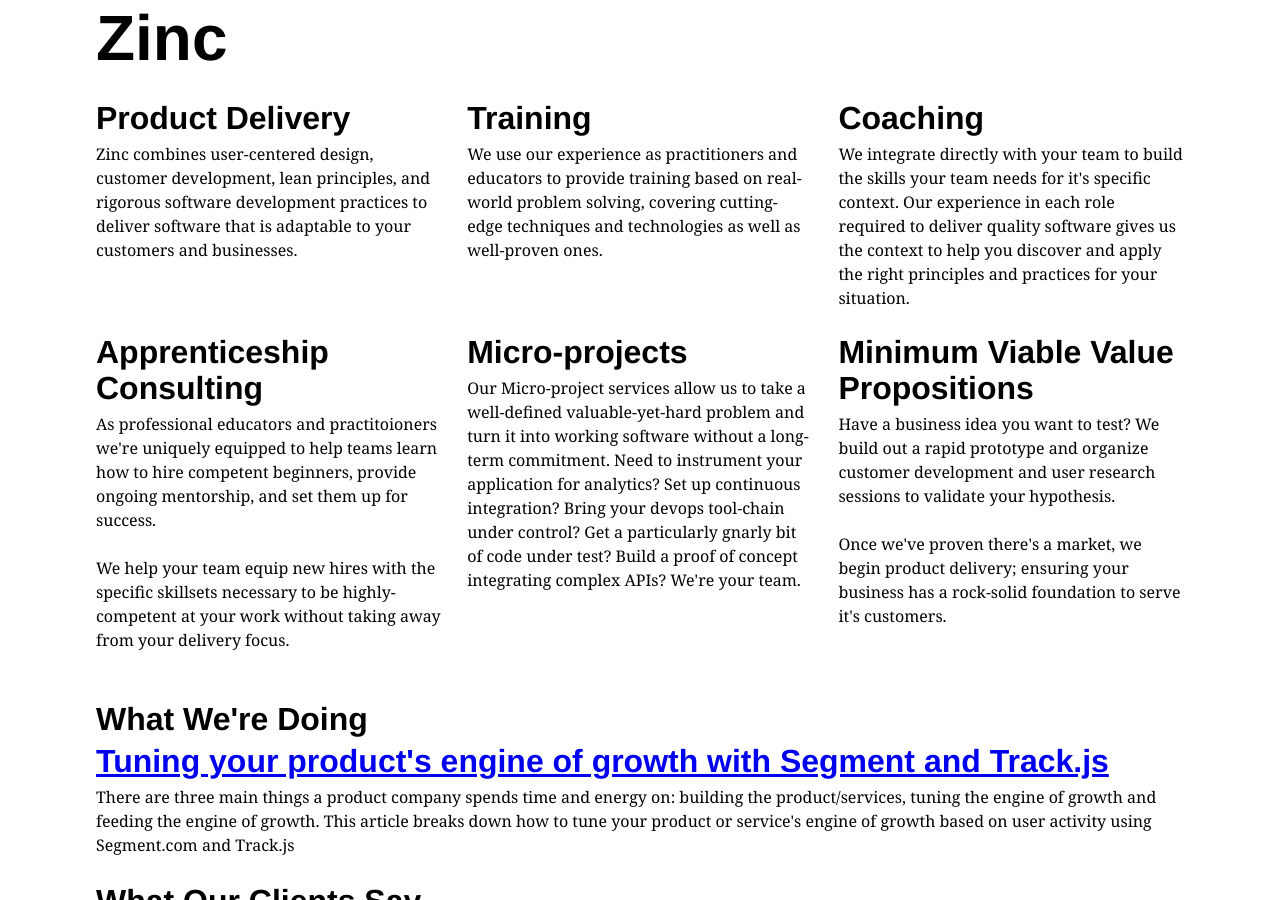
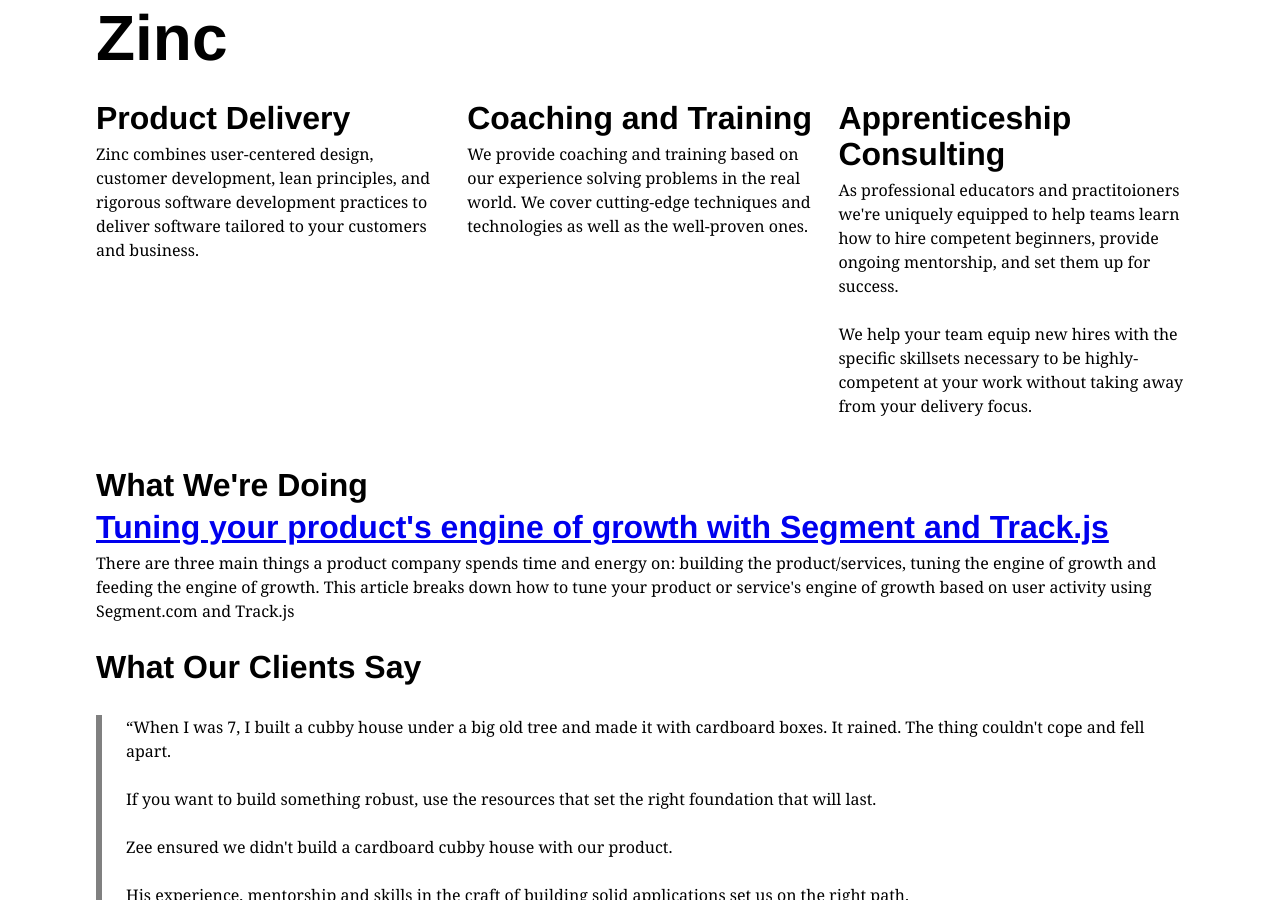
Before and after one commit to wecohere/zincma.de, a Jekyll site: the page built from index.html, in a window 1280 px wide and 900 px high. Built offline with Jekyll 4.4.1, drawn with Linux system fonts in a browser that asks for light colours.

Commit message:
Remove extra words

```diff
--- a/index.html
+++ b/index.html
@@ -7,32 +7,20 @@ title:
       <h3>Product Delivery</h3>
     </header>
     <main>
-    <p>Zinc combines user-centered design, customer development, lean
-    principles, and rigorous software development practices to deliver software
-    that is adaptable to your customers and businesses.</p>
+      <p>Zinc combines user-centered design, customer development, lean
+      principles, and rigorous software development practices to deliver software
+      tailored to your customers and business.</p>
     </main>
   </article>
 
   <article>
     <header>
-      <h3>Training</h3>
+      <h3>Coaching and Training</h3>
     </header>
     <main>
-    <p>We use our experience as practitioners and educators to provide
-    training based on real-world problem solving, covering cutting-edge
-    techniques and technologies as well as well-proven ones.</p>
-    </main>
-  </article>
-
-  <article>
-    <header>
-      <h3>Coaching</h3>
-    </header>
-    <main>
-    <p>We integrate directly with your team to build the skills your team needs
-    for it's specific context. Our experience in each role required to deliver
-    quality software gives us the context to help you discover and apply the
-    right principles and practices for your situation.</p>
+      <p>We provide coaching and training based on our experience solving
+      problems in the real world. We cover cutting-edge techniques and
+      technologies as well as the well-proven ones.</p>
     </main>
   </article>
 
@@ -48,35 +36,6 @@ title:
       <p>We help your team equip new hires with the specific skillsets
       necessary to be highly-competent at your work without taking away from
       your delivery focus.</p>
-    </main>
-  </article>
-
-  <article>
-    <header>
-      <h3>Micro-projects</h3>
-    </header>
-    <main>
-      <p>Our Micro-project services allow us to take a well-defined
-      valuable-yet-hard problem and turn it into working software without a
-      long-term commitment. Need to instrument your application for analytics?
-      Set up continuous integration? Bring your devops tool-chain under
-      control? Get a particularly gnarly bit of code under test? Build a proof
-      of concept integrating complex APIs? We're your team.</p>
-    </main>
-  </article>
-
-  <article>
-    <header>
-      <h3>Minimum Viable Value Propositions</h3>
-    </header>
-    <main>
-      <p>Have a business idea you want to test? We build out a rapid prototype
-      and organize customer development and user research sessions to validate
-      your hypothesis.</p>
-
-      <p>Once we've proven there's a market, we begin product delivery;
-      ensuring your business has a rock-solid foundation to serve it's
-      customers.</p>
     </main>
   </article>
 </section>
```
